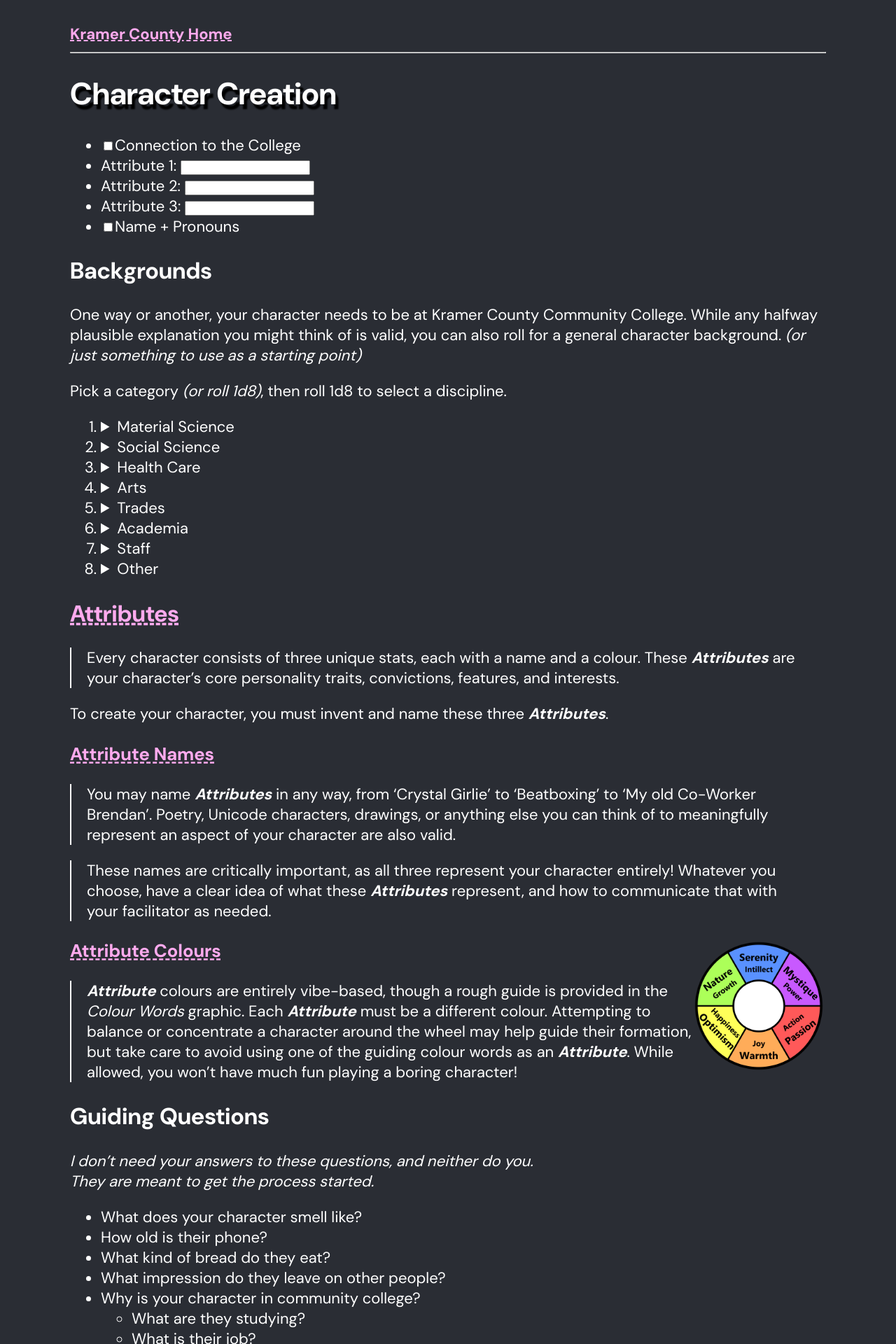
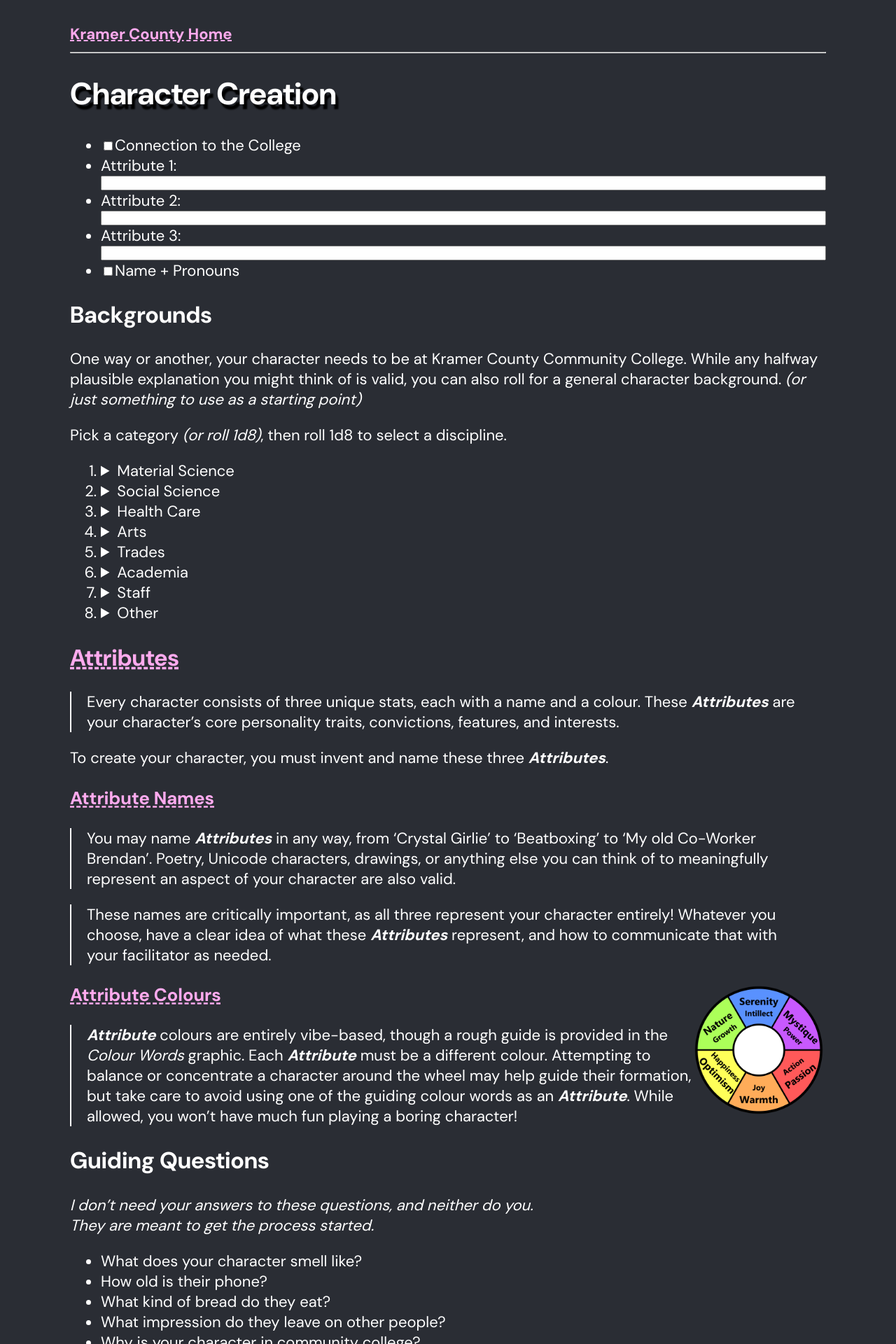
Before and after one commit to tm-nielsen/portfolio-site, a Jekyll site: the page built from kramer/Character Creation.md, in a window 1280 px wide. Shown: the top 1920 px of the page at 70% size. Built offline with Jekyll 4.4.1, drawn with Linux system fonts in a browser that asks for light colours.

Commit message:
Adjusted label style

```diff
--- a/css/style.css
+++ b/css/style.css
@@ -33,6 +33,10 @@ h1 {
 
 ul, ol {
   padding-left: 2em;
+}
+
+label {
+  display: grid;
 }
 
 blockqoute, sub {
```
